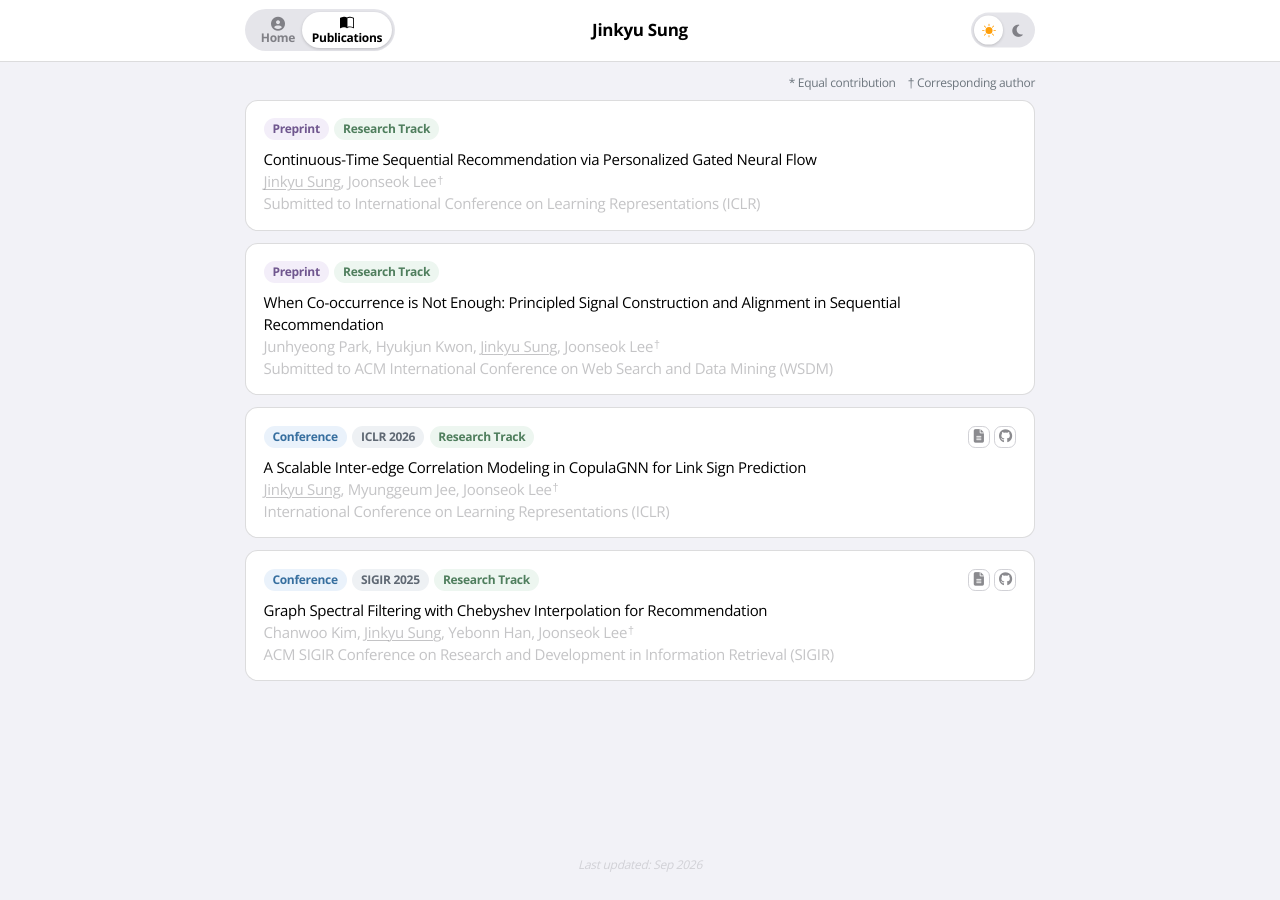
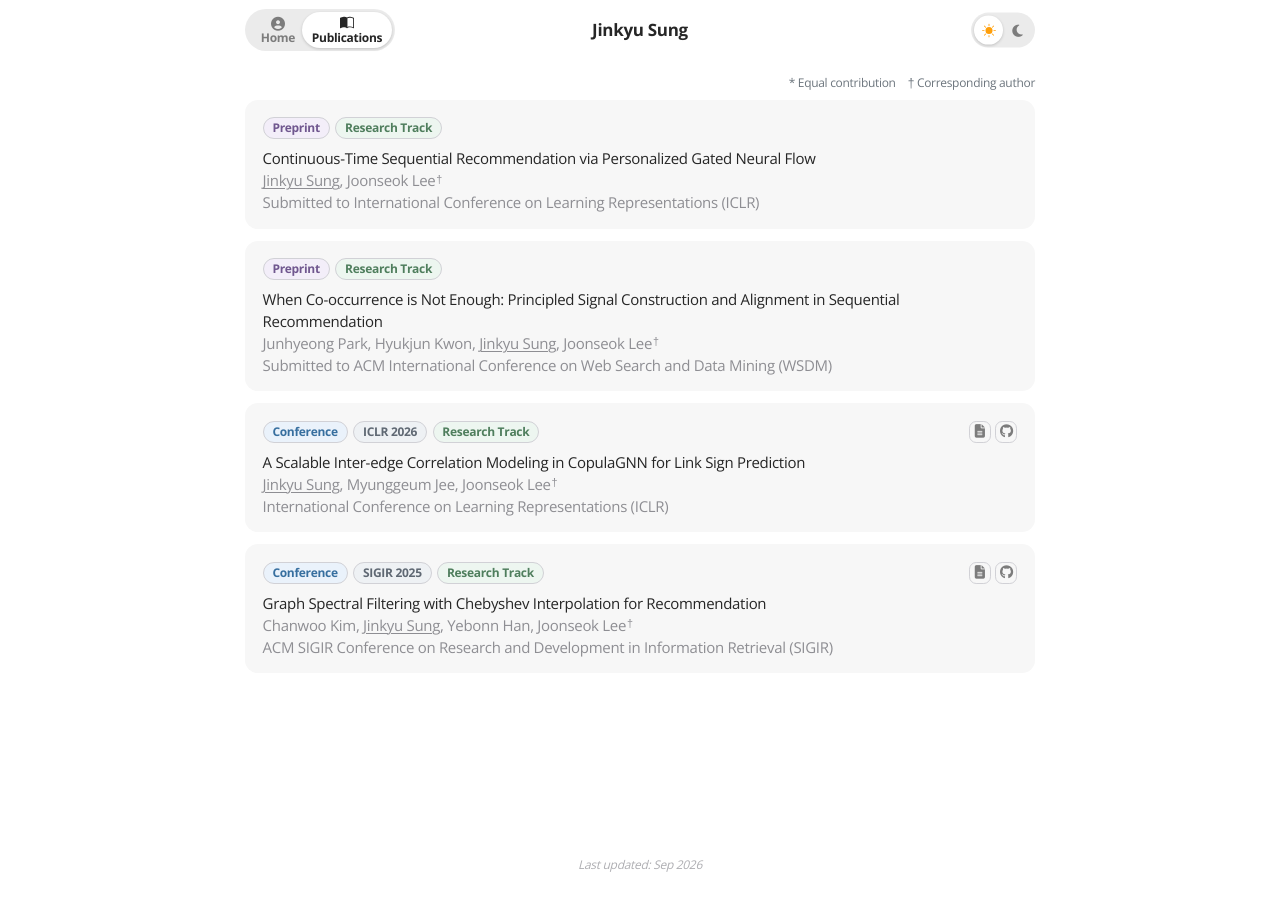
Before and after one commit to jinkyusung/jinkyusung.github.io, a Jekyll site: the page built from publications.html, in a window 1280 px wide. Built offline with Jekyll 4.4.1, drawn with Linux system fonts in a browser that asks for light colours.

Commit message:
Update global.css

```diff
--- a/assets/css/global.css
+++ b/assets/css/global.css
@@ -2,20 +2,20 @@
 
 :root {
     --font-sans: "Open Sans", sans-serif;
-    --page-bg: #f2f2f7;
-    --surface: #ffffff;
-    --surface-hover: #f2f2f7;
-    --surface-active: #e5e5ea;
-    --border: rgba(60, 60, 67, 0.18);
+    --page-bg: #ffffff;
+    --surface: #f7f7f7;
+    --surface-hover: #f2f2f2;
+    --surface-active: #ebebeb;
+    --border: #ebebeb;
     --border-strong: #d1d1d6;
-    --text: #000000;
-    --text-secondary: rgba(60, 60, 67, 0.6);
-    --text-muted: rgba(60, 60, 67, 0.3);
-    --text-faint: rgba(60, 60, 67, 0.18);
+    --text: #262626;
+    --text-secondary: #7c7c7c;
+    --text-muted: #8e8e93;
+    --text-faint: #aeaeb2;
     --link: #007aff;
     --link-hover-bg: rgba(0, 122, 255, 0.08);
     --link-hover-border: rgba(0, 122, 255, 0.35);
-    --theme-switch-bg: #e5e5ea;
+    --theme-switch-bg: #ebebeb;
     --theme-option-bg: #ffffff;
     --theme-option-shadow: 0 1px 3px rgba(0, 0, 0, 0.18);
     --portrait-border: #d1d1d6;
@@ -43,12 +43,12 @@ html[data-theme="dark"] {
     --surface: #232426;
     --surface-hover: #2c2d2f;
     --surface-active: #3a3b3d;
-    --border: rgba(84, 84, 88, 0.65);
+    --border: #2C2E30;
     --border-strong: #48484a;
-    --text: #ffffff;
-    --text-secondary: rgba(235, 235, 245, 0.6);
-    --text-muted: rgba(235, 235, 245, 0.3);
-    --text-faint: rgba(235, 235, 245, 0.18);
+    --text: #DDDEDE;
+    --text-secondary: #9C9C9D;
+    --text-muted: #9C9C9D;
+    --text-faint: #8E8E94;
     --link: #0a84ff;
     --link-hover-bg: rgba(10, 132, 255, 0.14);
     --link-hover-border: rgba(10, 132, 255, 0.45);
@@ -142,7 +142,7 @@ strong {
 }
 
 .home-card {
-    border: 1px solid var(--border) !important;
+    border: 0 !important;
 }
 
 .home-page {
@@ -201,8 +201,8 @@ a:hover {
 }
 
 .site-navbar {
-    background: var(--surface) !important;
-    border-bottom: 1px solid var(--border) !important;
+    background: var(--page-bg) !important;
+    border-bottom: 0 !important;
     box-shadow: none !important;
     min-height: 2.8rem;
     padding-left: 0;
@@ -523,7 +523,7 @@ html[data-theme="dark"] .theme-switch::before {
 
 .publication-card {
     background: var(--surface);
-    border: 1px solid var(--border);
+    border: 0;
     border-radius: 0.8rem;
     padding: 1.1rem 1.1rem 0.95rem;
 }
@@ -543,12 +543,19 @@ html[data-theme="dark"] .theme-switch::before {
     min-width: 0;
 }
 
-.publication-type {
+.publication-type,
+.publication-venue-tag,
+.publication-track-tag {
+    align-items: center;
+    border: 1px solid var(--border-strong);
     border-radius: 999px;
+    box-sizing: border-box;
+    display: inline-flex;
     font-size: 0.75rem;
     font-weight: 700;
-    line-height: 18px;
-    padding: 0.125rem 0.55rem;
+    height: var(--publication-tag-height);
+    line-height: 1;
+    padding: 0 0.55rem;
     white-space: nowrap;
 }
 
@@ -564,24 +571,12 @@ html[data-theme="dark"] .theme-switch::before {
 
 .publication-venue-tag {
     background: var(--tag-venue-bg);
-    border-radius: 999px;
     color: var(--tag-venue-text);
-    font-size: 0.75rem;
-    font-weight: 700;
-    line-height: 18px;
-    padding: 0.125rem 0.55rem;
-    white-space: nowrap;
 }
 
 .publication-track-tag {
     background: var(--tag-track-bg);
-    border-radius: 999px;
     color: var(--tag-track-text);
-    font-size: 0.75rem;
-    font-weight: 700;
-    line-height: 18px;
-    padding: 0.125rem 0.55rem;
-    white-space: nowrap;
 }
 
 .publication-header-meta {
```
